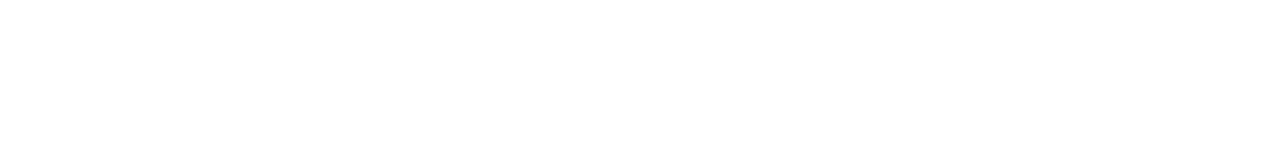
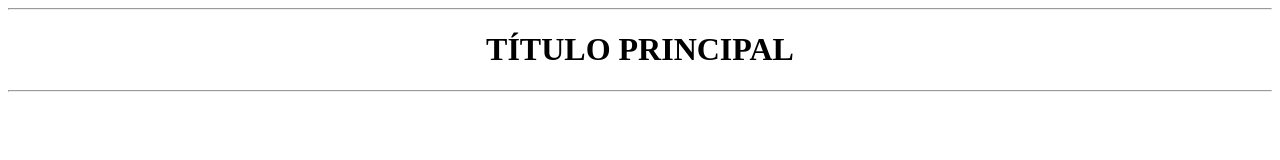
Before and after one commit to JOALAGUDELO/claseCSS, a plain HTML site: page index.html in a window 1280 px wide. Drawn offline with Linux system fonts and the light colour scheme.

Commit message:
Se crea index.html

```diff
--- a/index.html
+++ b/index.html
@@ -5,7 +5,18 @@
     <meta name="viewport" content="width=device-width, initial-scale=1.0">
     <title>Clase CSS</title>
 </head>
+
 <body>
+        <header>
+                <HR>
+                <CENTER><H1>TÍTULO PRINCIPAL</H1></CENTER>
+                <HR>
+        </header>
+        <main>
 
+        </main>
+        <footer>
+
+        </footer>
 </body>
 </html>
```
